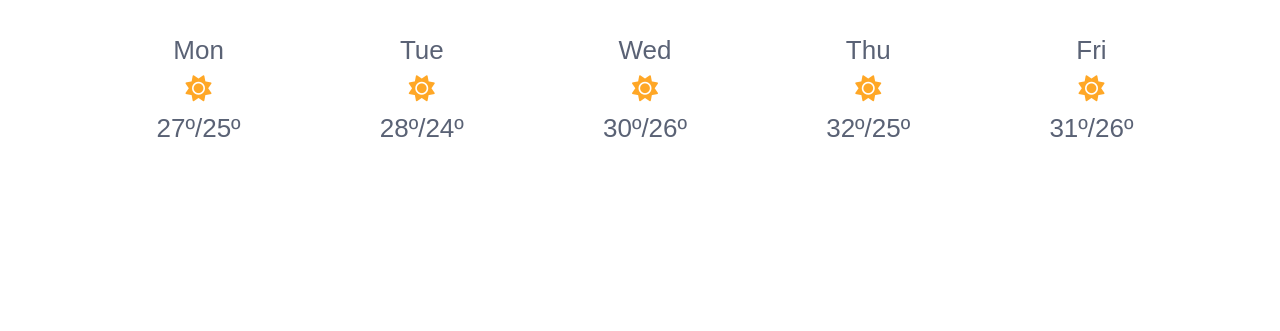
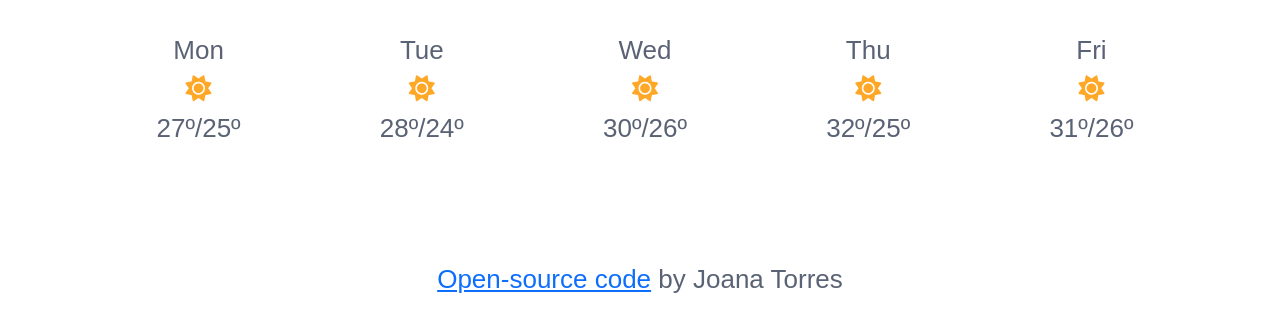
Before and after one commit to joanatorres96/Weather-app, a plain HTML site: page index.html in a window 1280 px wide. Shown: the part 261-592 px from the top of the page. Drawn offline with nearby package versions, Linux system fonts and the light colour scheme; no server answers.

Commit message:
Inserted footer

```diff
--- a/index.html
+++ b/index.html
@@ -58,6 +58,7 @@
         </div>
         </div>
       </div>
+      <div class="footer"><a href="https://github.com/joanatorres96/Weather-app">Open-source code</a> by Joana Torres</div>
     <script src="src/index.js">
     </script>
   </body>
--- a/src/styles.css
+++ b/src/styles.css
@@ -51,7 +51,7 @@
   display: flex;
   font-size: 26px;
   color: #5a6275;
-  margin: 35px 0px 200px 0px;
+  margin: 35px 0px 100px 0px;
 }
 .col-md {
   text-align: center;
@@ -65,6 +65,11 @@
 .fa-sun {
   color: #ffa726;
 }
+.footer {
+  text-align: center;
+  font-size: 26px;
+  color: #5a6275;
+}
 body {
   font-family: sans-serif;
 }
```
